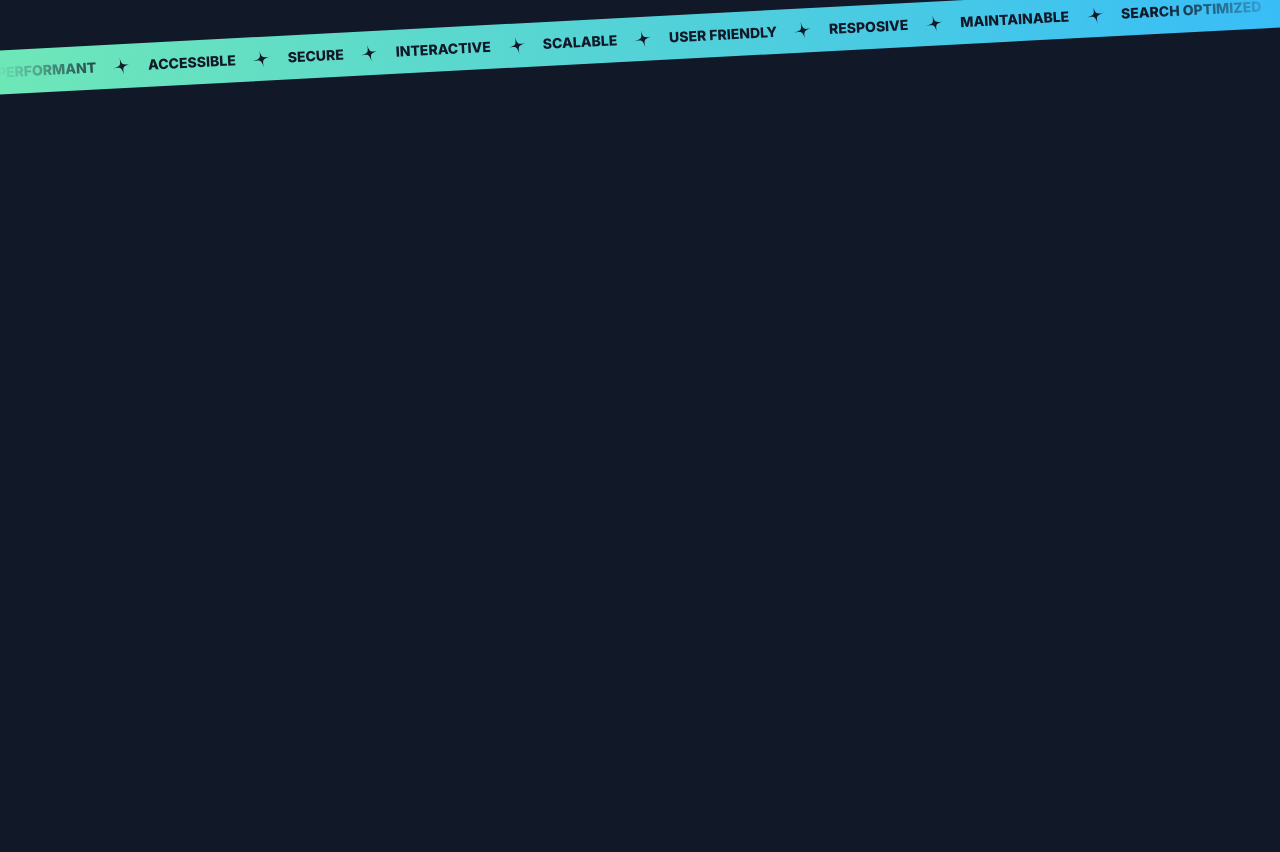
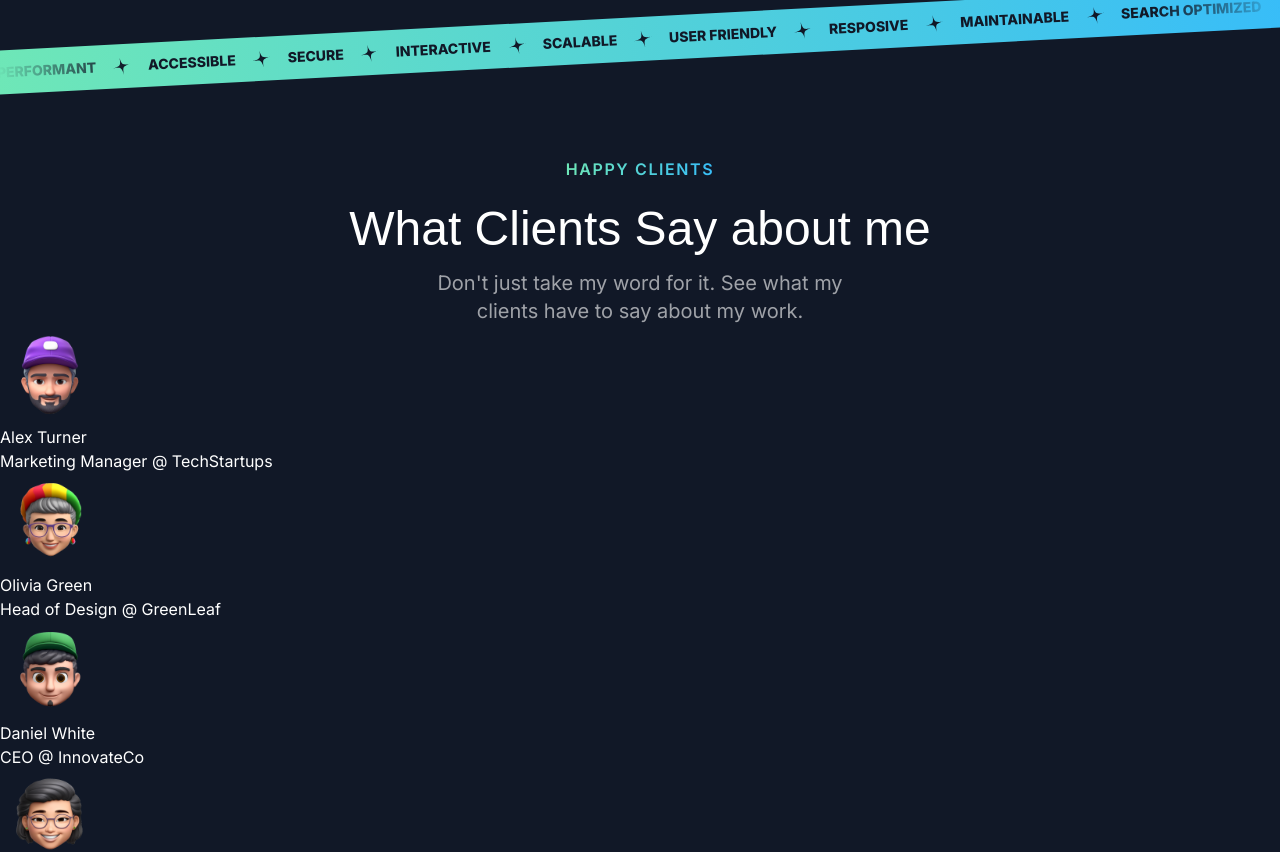
Before and after one commit to Jisap/Next14-portfolio-2, a Next.js app: page / in a window 1280 px wide. Shown: the part 3035-3887 px from the top of the page. Before the commit the page ends 3192 px from the top, so only its background shows below. Built offline with nearby package versions, Linux system fonts and the light colour scheme; a web font is replaced by a local one.

Commit message:
SectionHeader

```diff
--- a/src/app/page.tsx
+++ b/src/app/page.tsx
@@ -2,6 +2,7 @@ import { Header } from "@/sections/Header";
 import { HeroSection } from "@/sections/Hero";
 import { ProjectsSection } from "@/sections/Projects";
 import { TapeSection } from "@/sections/Tape";
+import { TestimonialsSection } from "@/sections/Testimonials";
 
 
 export default function Home() {
@@ -11,6 +12,7 @@ export default function Home() {
       <HeroSection />
       <ProjectsSection />
       <TapeSection />
+      <TestimonialsSection />
     </div>
   );
 }
--- /dev/null
+++ b/src/components/SectionHeader.tsx
@@ -0,0 +1,21 @@
+
+
+export const SectionHeader = ({ title, eyebrown, description }: { title: string; eyebrown: string; description: string }) => {
+
+
+  return (
+    <>
+      <div className="flex justify-center">
+        <p className="uppercase font-semibold tracking-widest bg-gradient-to-r from-emerald-300 to-sky-400 bg-clip-text text-transparent text-center">
+          {eyebrown}
+        </p>
+      </div>
+      <h2 className="font-serif text-3xl md:text-5xl text-center mt-6">
+        {title}
+      </h2>
+      <p className="text-center md:text-lg lg:text-xl text-white/60 mt-4 max-w-md mx-auto">
+        {description}
+      </p>
+    </>
+  )
+}
--- a/src/sections/Testimonials.tsx
+++ b/src/sections/Testimonials.tsx
@@ -3,6 +3,8 @@ import memojiAvatar2 from "@/assets/images/memoji-avatar-2.png";
 import memojiAvatar3 from "@/assets/images/memoji-avatar-3.png";
 import memojiAvatar4 from "@/assets/images/memoji-avatar-4.png";
 import memojiAvatar5 from "@/assets/images/memoji-avatar-5.png";
+import { SectionHeader } from "@/components/SectionHeader";
+import Image from "next/image";
 
 const testimonials = [
   {
@@ -38,5 +40,24 @@ const testimonials = [
 ];
 
 export const TestimonialsSection = () => {
-  return <div>Testimonials Section</div>;
+  return (
+    <div>
+      <SectionHeader
+        eyebrown="Happy Clients"
+        title="What Clients Say about me"
+        description="Don't just take my word for it. See what my clients have to say about my work."
+      />
+      <div>
+        {testimonials.map((testimonial) => (
+          <div key={testimonial.name}>
+            <Image
+              src={testimonial.avatar} alt={testimonial.name}
+            />
+            <div>{testimonial.name}</div>
+            <div>{testimonial.position}</div>
+          </div>
+        ))}
+      </div>
+    </div>
+  )
 };
```
